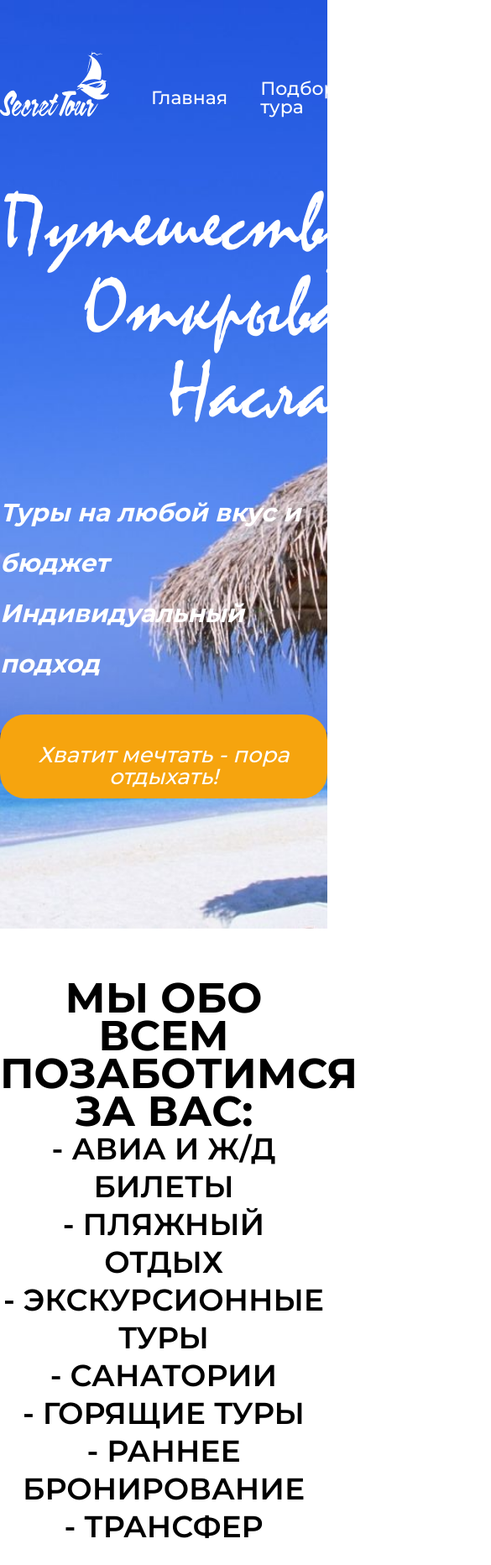
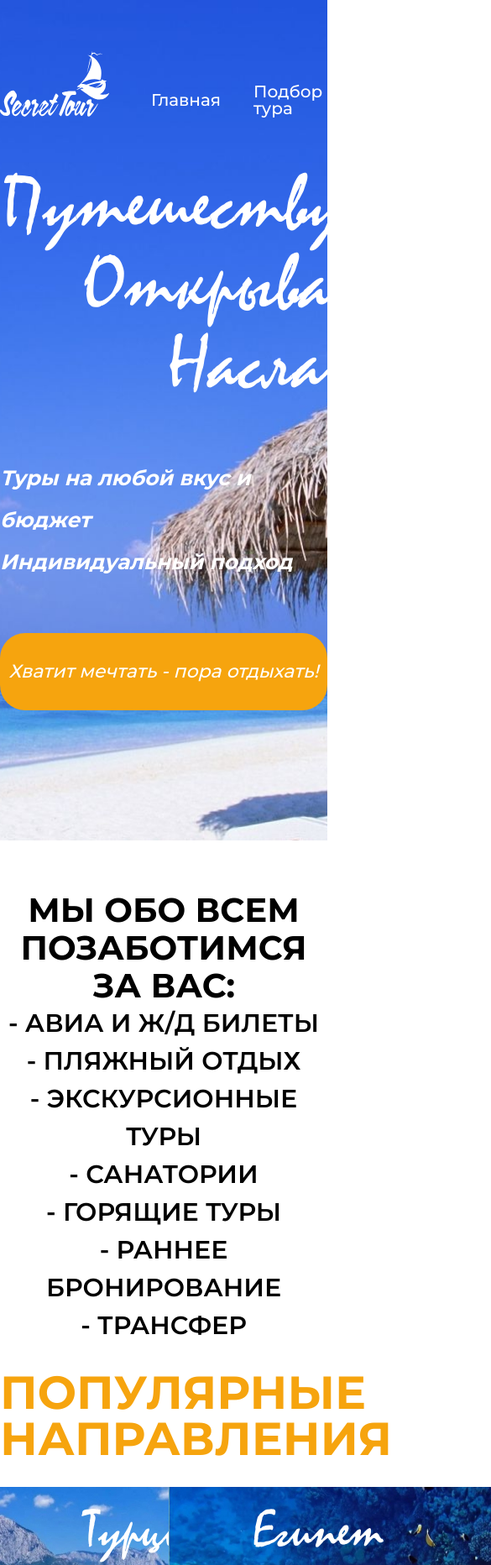
Before and after one commit to AlexLevchuk32/secrettour32_BEM, a plain HTML site: page index.html in a window 390 px wide. Shown: the top 1864 px of the page at 84% size, 585 px wide, since content can reach past the window. Drawn offline with Linux system fonts and the light colour scheme; a script that the page names is missing.

Commit message:
added adaptive layout for 1200px, 1199px

```diff
--- a/css/style.css
+++ b/css/style.css
@@ -708,3 +708,60 @@ body.lock {
 .soglasie.active {
   display: block;
 }
+
+@media screen and (max-width: 1200px) {
+  .container {
+    max-width: 1140px;
+  }
+}
+
+@media screen and (max-width: 1199px) {
+  .container {
+    max-width: 960px;
+  }
+  .header__nav {
+    margin-bottom: 60px;
+  }
+  .header__menu {
+    margin-right: 25px;
+    font-size: 20px;
+  }
+  .header__phone {
+    font-size: 18px;
+    margin-left: auto;
+  }
+  .header__phone-img {
+    width: 18px;
+    height: 18px;
+    margin-top: 1px;
+  }
+  .header__slogan {
+    font-size: 95px;
+    line-height: 95px;
+  }
+  .header__offer {
+    margin-bottom: 60px;
+    font-size: 25px;
+    line-height: 50px;
+  }
+  .header__btn {
+    max-width: 420px;
+    max-height: 100px;
+  }
+  .header__btn-link {
+    font-size: 22px;
+    line-height: 22px;
+  }
+  .all-for-you__title {
+    font-size: 40px;
+  }
+  .all-for-you__item {
+    font-size: 30px;
+  }
+  .country__title {
+    font-size: 55px;
+  }
+  .fidback__item-text {
+    font-size: 1.37rem;
+  }
+}
```
